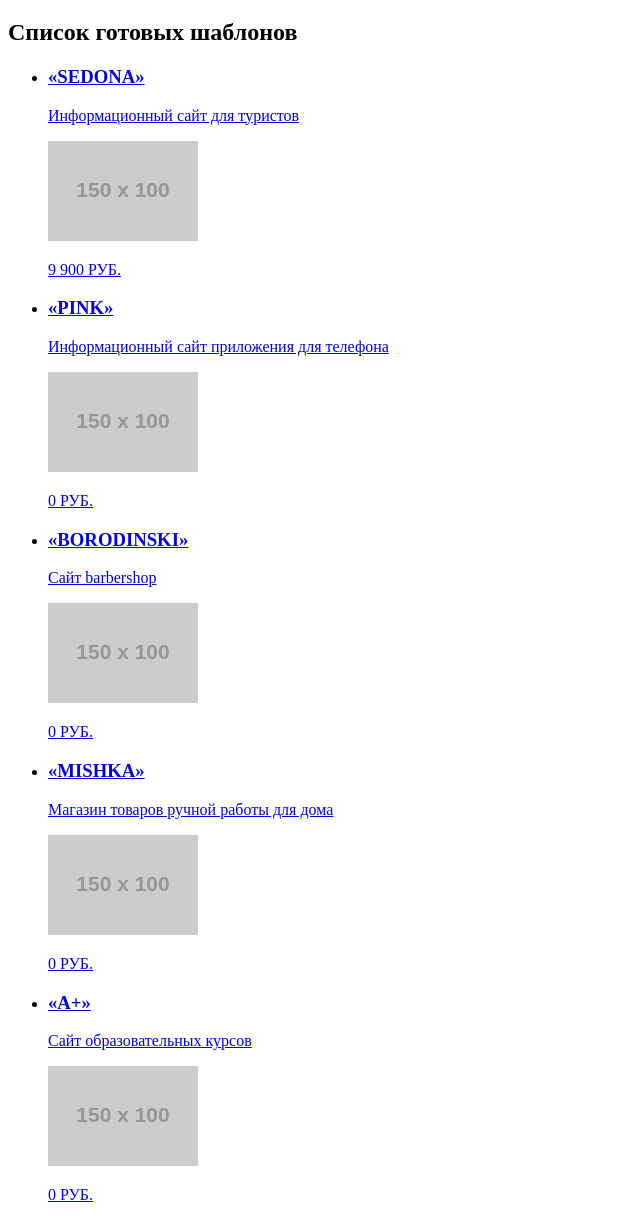
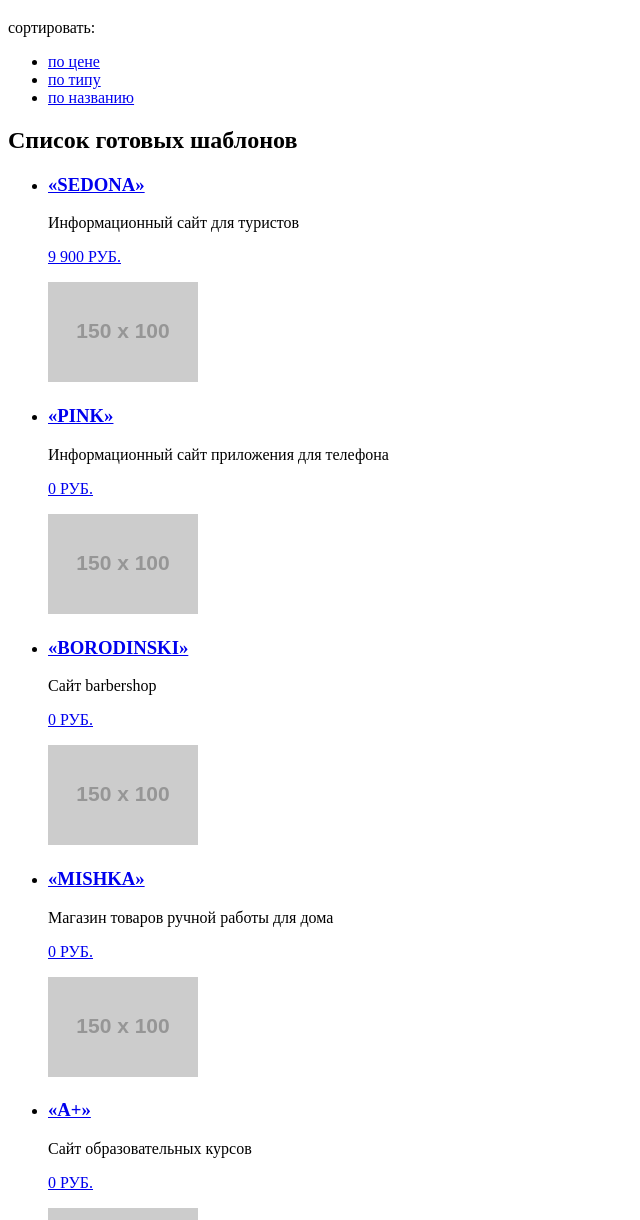
Before and after one commit to lenkoom/1481097-nerds-28, a plain HTML site: page catalog.html in a window 1280 px wide. Shown: the part 295-1515 px from the top of the page, without its empty margins (0-640 px from the left). Drawn offline with Linux system fonts and the light colour scheme; placeholder pictures from the web are drawn by us.

Commit message:
2. Разметка, Дополняем разметку

```diff
--- a/catalog.html
+++ b/catalog.html
@@ -22,104 +22,120 @@
   	</header>
 	<main>
     <h1>Магазин готовых шаблонов</h1>
+              <div>
+                <p>сортировать:</p>
+                  <ul>
+                    <li><a href="#">по цене</a></li>
+                    <li><a href="#">по типу</a></li>
+                    <li><a href="#">по названию</a></li>
+                  </ul>
+<!--Дальше будут стрелки для сортировки-->
+                  <!--
+                  <ul>
+                    <li></li>
+                    <li></li>
+                  </ul>
+                  -->
+              </div>
 <!--Фильтр товаров это форма, размечен неправильно, переделать, когда будет информация-->
       <!--<section>
-        <form action="#" method="get">
+        <form action="#" method="get" oninput="priceoutput2.value=range.value">
               <fieldset>
-                <legend>СТОИМОСТЬ</legend>
-                  <label>от<input type="text" value="0"></label>
-                  <label>до<input type="text" value="15000"></label>
+                <legend>стоимость</legend>
+                  <label><input type="range" name="range" min="0" max="15000" value="15000" step="1000"></label><br>
+                  <label>от<input name="priceoutput1" value="0"></label>
+                  <label>до<output name="priceoutput2" value="15000" >15000</output></label>
               </fieldset>
               <fieldset>
                 <legend>сетка</legend>
-                  <label><input type="">Адаптивная</label>
-                  <label><input type="">Фиксированная</label>
-                  <label><input type="">Резиновая</label>
+                  <p><label><input type="radio" name="grid" value="adaptive">Адаптивная</label></p>
+                  <p><label><input type="radio" name="grid" value="fixed">Фиксированная</label></p>
+                  <p><label><input type="radio" name="grid" value="flexed">Резиновая</label></p>
               </fieldset>
               <fieldset>
                 <legend>особенности</legend>
-                  <label><input type="checkbox">Слайдер</legend>
-                  <label><input type="checkbox">Блок преимуществ</legend>
-                  <label><input type="checkbox">Новости</legend>
-                  <label><input type="checkbox">Галерея</legend>
-                  <label><input type="checkbox">Корзина</legend>
+                  <p><label><input type="checkbox" name="features" value="slider">Слайдер</legend></p>
+                  <p><label><input type="checkbox" name="features" value="Advantages">Блок преимуществ</legend></p>
+                  <p><label><input type="checkbox" name="features" value="news">Новости</legend></p>
+                  <p><label><input type="checkbox" name="features" value="gallery">Галерея</legend></p>
+                  <p><label><input type="checkbox" name="features" value="trash">Корзина</legend></p>
               </fieldset>
-           <button type="button">ПОКАЗАТЬ</button>
+            <p><input type="button" value="ПОКАЗАТЬ"></p>
         </form>
       </section>-->
       <section>
         <h2>Список готовых шаблонов</h2>
           <ul>
             <li>
+              <div>
                 <a href="#">
                  <h3>«SEDONA»</h3>
+                </a>
                   <p>Информационный сайт для туристов</p>
+                <a href="#">9 900 РУБ.</a>
+              </div>
                 <p>
                   <img src="https://via.placeholder.com/150x100" alt="«Sedona» Информационный сайт для туристов">
                 </p>
+            </li>
+            <li>
+              <div>
+                <a href="#">
+                  <h3>«PINK»</h3>
                 </a>
+                  <p>Информационный сайт приложения для телефона</p>
+                <a href="#">0 РУБ.</a>
+              </div>
                 <p>
-                  <a href="#">9 900 РУБ.</a>
+                  <img src="https://via.placeholder.com/150x100" alt="«PINK» Информационный сайт приложения для телефона">
                 </p>
             </li>
             <li>
+              <div>
                 <a href="#">
-              <h3>«PINK»</h3>
-                <p>Информационный сайт приложения для телефона</p>
+                  <h3>«BORODINSKI»</h3>
+                </a>
+                  <p>Сайт barbershop</p>
+                <a href="#">0 РУБ.</a>
+              </div>
                 <p>
-                <img src="https://via.placeholder.com/150x100" alt="«PINK» Информационный сайт приложения для телефона">
-                </p>
-              </a>
-                <p>
-                  <a href="#">0 РУБ.</a>
+                  <img src="https://via.placeholder.com/150x100" alt="«BORODINSKI» Сайт barbershop">
                 </p>
             </li>
             <li>
+              <div>
                 <a href="#">
-              <h3>«BORODINSKI»</h3>
-                <p>Сайт barbershop</p>
+                  <h3>«MISHKA»</h3>
+                </a>
+                  <p>Магазин товаров ручной работы для дома</p>
+                <a href="#">0 РУБ.</a>
+              </div>
                 <p>
-                <img src="https://via.placeholder.com/150x100" alt="«BORODINSKI» Сайт barbershop">
-                </p>
-              </a>
-                <p>
-                  <a href="#">0 РУБ.</a>
+                <img src="https://via.placeholder.com/150x100" alt="«MISHKA»Магазин товаров ручной работы для дома">
                 </p>
             </li>
             <li>
+              <div>
                 <a href="#">
-              <h3>«MISHKA»</h3>
-                <p>Магазин товаров ручной работы для дома</p>
+                  <h3>«А+»</h3>
+                </a>
+                  <p>Сайт образовательных курсов</p>
+                <a href="#">0 РУБ.</a>
+              </div>
                 <p>
-                <img src="https://via.placeholder.com/150x100" alt="«MISHKA» Магазин товаров ручной работы для дома">
-                </p>
-              </a>
-                <p>
-                  <a href="#">0 РУБ.</a>
+                <img src="https://via.placeholder.com/150x100" alt="«А+» Сайт образовательных курсов">
                 </p>
             </li>
             <li>
-              <a href="#">
-              <h3>«А+»</h3>
-                <p>Сайт образовательных курсов</p>
-                <p>
-                <img src="https://via.placeholder.com/150x100" alt="«А+» Сайт образовательных курсов">
-                </p>
-              </a>
-                <p>
-                  <a href="#">0 РУБ.</a>
-                </p>
-            </li>
-            <li>
+              <div>
                 <a href="#">
                   <h3>«КВАСТ»</h3>
+                </a>
                   <p>Информационный сайт крафтового кваса</p>
+                  <a href="#">0 РУБ.</a>
+              </div>
                 <p>
                 <img src="https://via.placeholder.com/150x100" alt="«КВАСТ» Информационный сайт крафтового кваса">
-                </p>
-              </a>
-                <p>
-                  <a href="#">0 РУБ.</a>
                 </p>
             </li>
           </ul>
@@ -128,12 +144,14 @@
             <li><a>1</a></li>
             <li><a href="#">2</a></li>
             <li><a href="#">3</a></li>
-            <li><button>Следующая</button></li>
+            <li><a href="#">Следующая</a></li>
           </ul>
       </section>
   </main>
   <footer>
+    <section>
 <!--Дальше будет карта-->
+        <h3>Карта</h3>
         <img src="https://via.placeholder.com/150x100" alt="Карта">
 <!--Дальше будет модальное окно для связи (согласно ТЗ)?-->
       <div>
@@ -142,10 +160,13 @@
         <p>тел.+7(812)275-75-75</p>
         <a href="#">Напишите нам</a>
       </div>
+     </section>
+<!--Приглашение добавиться в социальных сетях-->
 		  <div>
         <h2>Давайте дружить, это выгодно!</h2>
         <p>Скидка 10% для друзей из социальных сетей.</p>
       </div>
+<!--Социальные сети-->
       <ul>
         <li><a href="#">Вконтакте</a></li>
         <li><a href="#">Фейсбук</a></li>
```
Also changed, not shown: index.html (+7 -3 lines). Lines whose indentation alone changed are shown as unchanged.
